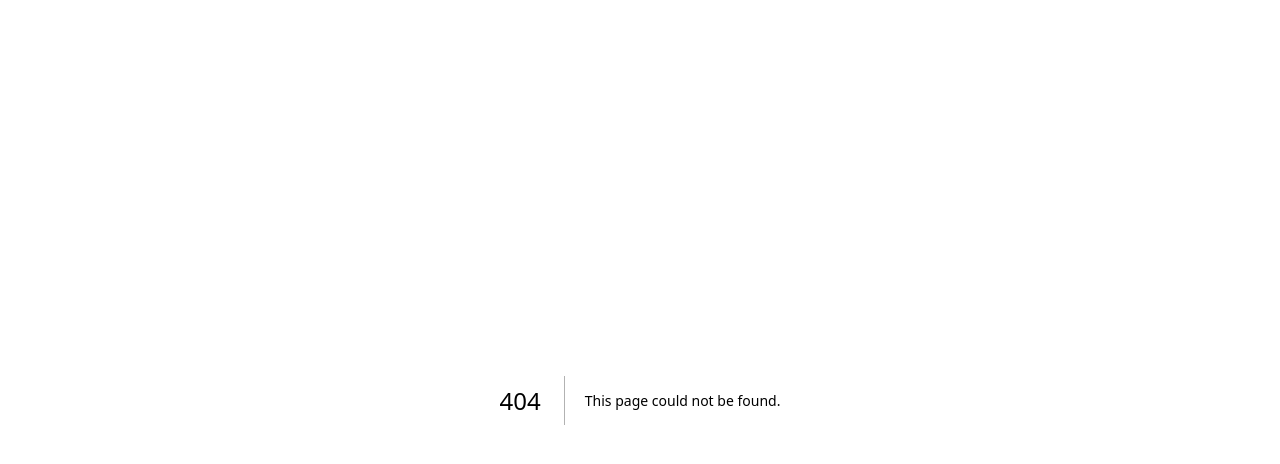
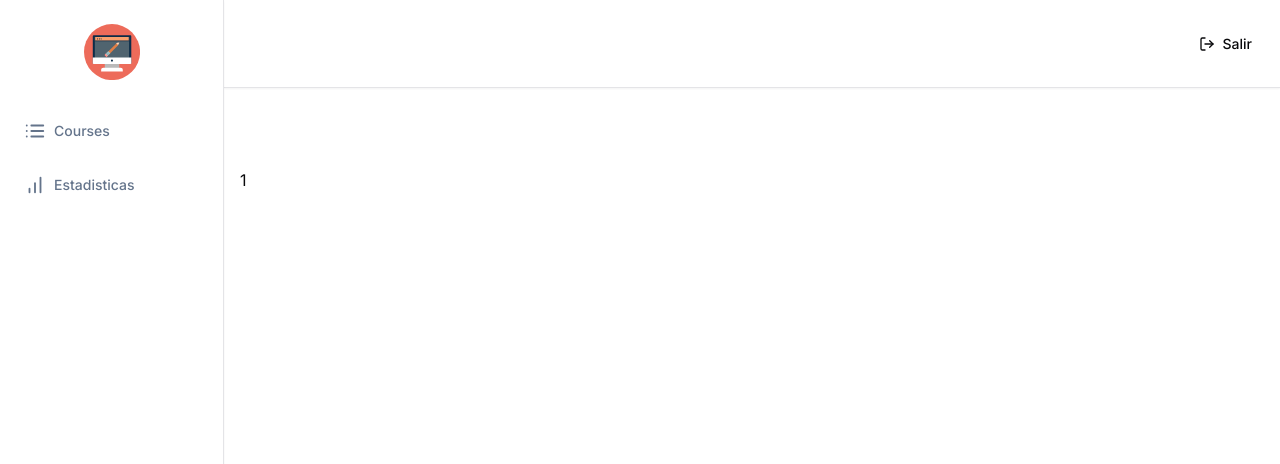
Before and after one commit to Mertein/lms-system, a Next.js app: page /teacher/courses/1 in a window 1280 px wide. Before the commit this address had no page. Shown: the top 464 px of the page. Built offline with nearby package versions, Linux system fonts and the light colour scheme.

Commit message:
Course Creation API

```diff
--- /dev/null
+++ b/app/(dashboard)/(routes)/teacher/courses/[courseId]/page.tsx
@@ -0,0 +1,7 @@
+export default function CourseIdPage({
+  params,
+}: {
+  params: { courseId: string };
+}) {
+  return <div className="ml-4">{params.courseId}</div>;
+}
--- a/app/(dashboard)/(routes)/teacher/courses/page.tsx
+++ b/app/(dashboard)/(routes)/teacher/courses/page.tsx
@@ -1,7 +1,12 @@
+import { Button } from "@/components/ui/button";
+import Link from "next/link";
+
 const CoursesPage = () => {
   return (
-    <div>
-      <h1>Courses</h1>
+    <div className="ml-2">
+      <Link href="/teacher/create">
+        <Button>Crear Curso</Button>
+      </Link>
     </div>
   );
 };
--- a/app/(dashboard)/(routes)/teacher/create/page.tsx
+++ b/app/(dashboard)/(routes)/teacher/create/page.tsx
@@ -44,7 +44,7 @@ const CreatePage = () => {
   const onSubmit = async (values: z.infer<typeof formSchema>) => {
     try {
       const response = await axios.post("/api/courses", values);
-      if (response.status === 201) {
+      if (response) {
         toast.success("Curso creado exitosamente");
         router.push(`/teacher/courses/${response.data.id}`);
       }
--- /dev/null
+++ b/app/api/courses/route.ts
@@ -0,0 +1,23 @@
+import { NextResponse } from "next/server";
+import db from "@/lib/db";
+import { auth } from "@clerk/nextjs";
+
+export async function POST(req: Request) {
+  const {title} = await req.json();
+  const {userId} = auth();
+  if(!userId) return new NextResponse('Unauthorized', { status: 401});
+
+  try {
+    const course = await db.course.create({
+      data: {
+        title,
+        userId,
+      },
+    });
+    return NextResponse.json(course);
+  } catch (error) {
+    console.log('[COURSES - POST]', error);
+    return new NextResponse('Internal Server Error', { status: 500});
+  }
+
+}
```
